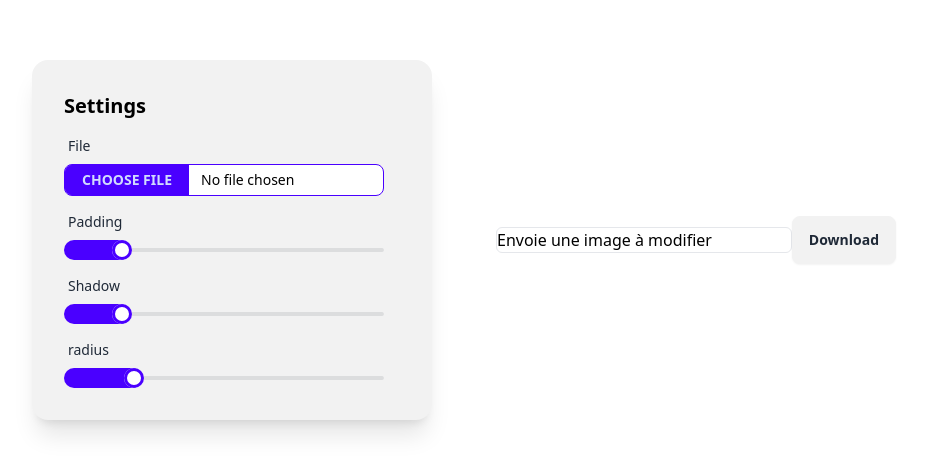
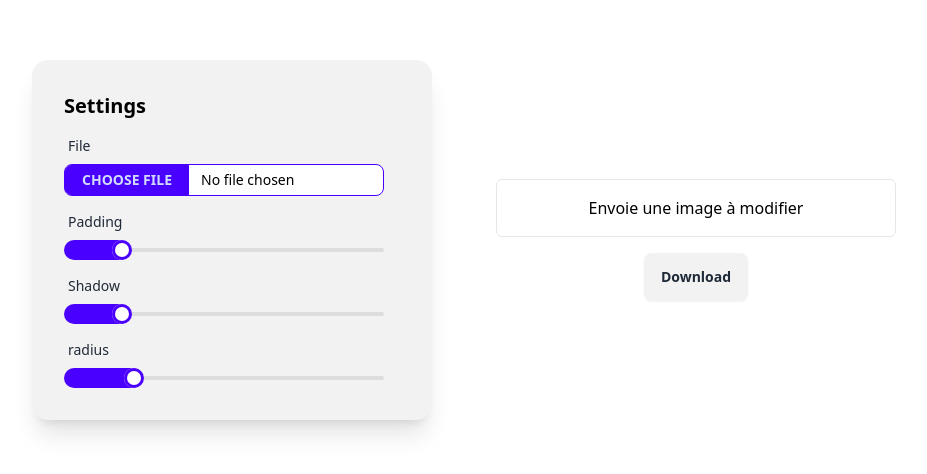
Before and after one commit to Fanou59/elevation_picture, a Next.js app: page / in a window 1280 px wide. Shown: the part 160-634 px from the top of the page, without its empty margins (176-1103 px from the left). Built offline with nearby package versions, Linux system fonts and the light colour scheme.

Commit message:
cosmétic

```diff
--- a/app/page.jsx
+++ b/app/page.jsx
@@ -49,12 +49,12 @@ export default function Home() {
           />
         </div>
       </div>
-      <div className="flex-1 flex items-center justify-center">
+      <div className="flex-1 w-full max-w-lg gap-4 m-auto flex-col flex items-center justify-center">
         <div className="w-full h-fit border rounded-md">
           {image.src !== "" ? (
             <ImageDisplay settings={settings} image={image} />
           ) : (
-            <p>Envoie une image à modifier</p>
+            <p className="text-center p-4">Envoie une image à modifier</p>
           )}
         </div>
         <div className="flex items-center gap-2">
```
